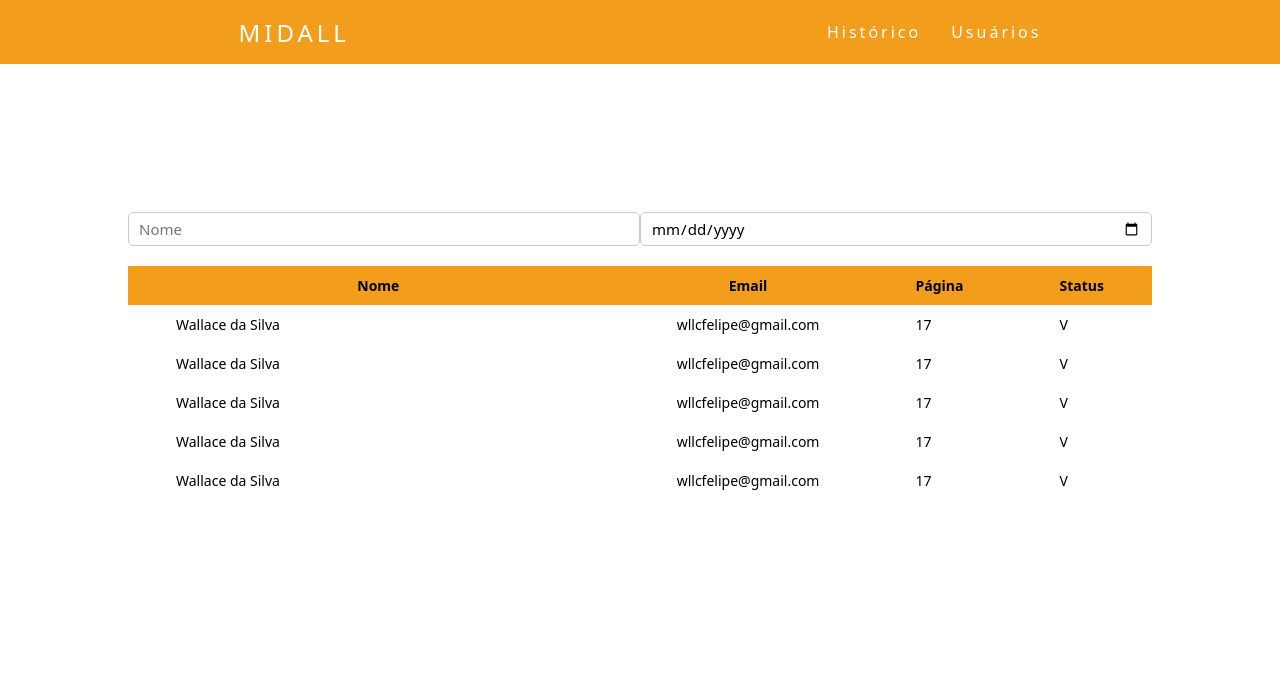
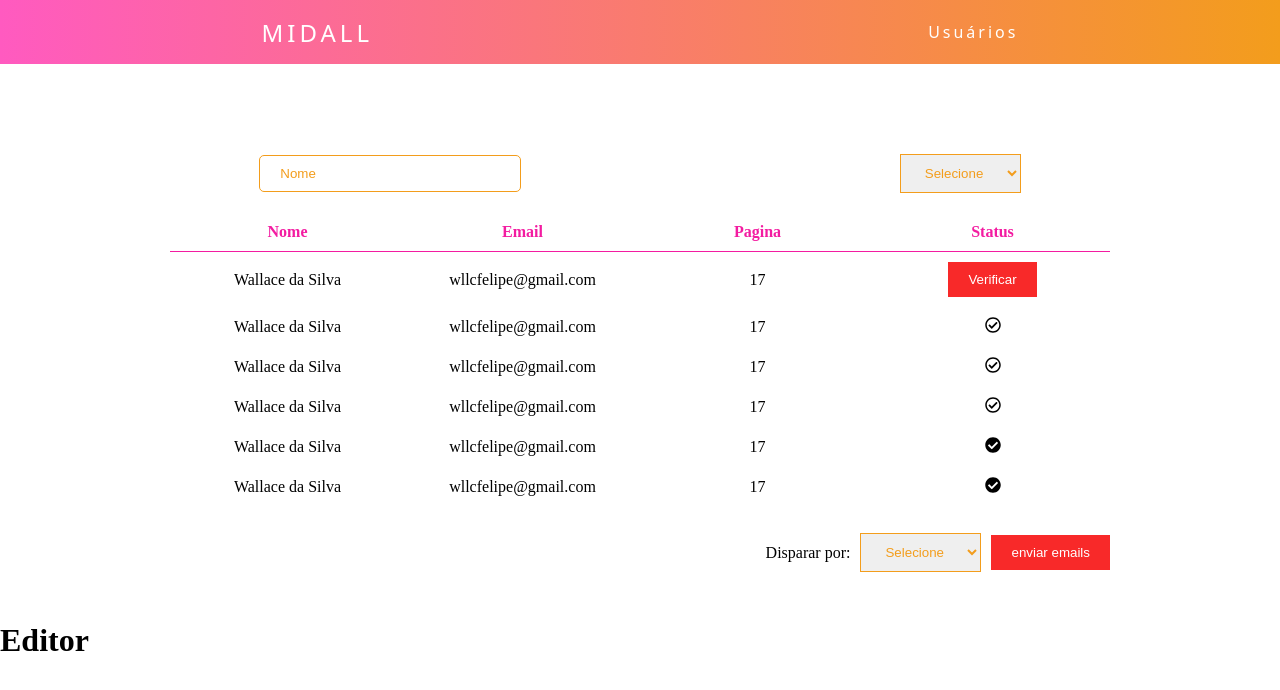
Before and after one commit to The-Seven-DSM/Send.me-FrontEnd-2022-2, a React (Create React App) app: page / in a window 1280 px wide. Shown: the top 690 px of the page. Built offline with nearby package versions, Linux system fonts and the light colour scheme.

Commit message:
finalização do layout table e att status

```diff
--- a/package.json
+++ b/package.json
@@ -8,6 +8,7 @@
     "@testing-library/user-event": "^13.2.1",
     "react": "^18.2.0",
     "react-dom": "^18.2.0",
+    "react-icons": "^4.4.0",
     "react-scripts": "5.0.1",
     "styled-components": "^5.3.5",
     "web-vitals": "^2.1.0"
--- a/src/App.css
+++ b/src/App.css
@@ -1,51 +1,143 @@
+root{
+  --cor-laranja: #f39d1c;
+  --cor-rosa: #f31ca1;
+}
 * {
   margin: 0;
   padding: 0;
-    font-family: system-ui, -apple-system, Helvetica, Arial, sans-serif;
 }
-
 a {
   color: #fff;
   text-decoration: none;
   transition: 0.3s;
 }
-
 a:hover {
   opacity: 0.7;
 }
 
-
-/* ------------------------------------Table------------------------------------*/
-
-
-::-webkit-scrollbar{
-  width: 0px;
+main{
+  padding: 50px;
 }
 
+/* -------------------------------------------------- NAVBAR -------------------------------------------------- */
+
+.logo {
+  font-size: 24px;
+  text-transform: uppercase;
+  letter-spacing: 4px;
+}
+nav {
+  display: flex;
+  justify-content: space-around;
+  align-items: center;
+  font-family: system-ui, -apple-system, Helvetica, Arial, sans-serif;
+  background: linear-gradient(to right, #ff5ac0 , #f39d1c );
+  height: 8vh;
+  margin-bottom: 20px;
+}
+.nav-list {
+  list-style: none;
+  display: flex;
+}
+.nav-list li {
+  letter-spacing: 3px;
+  margin-left: 32px;
+}
 @media (max-width: 991px) {
   body {
     overflow-x: hidden;
   }
-  .nav-list {
-   font-size: 13px;
-  }
-  .nav-list li{
-    margin-left: 16px;
-  }
-  .logo{
-    font-size: 18px;
 }
 
-/* ------------------------------------Table------------------------------------*/
+/* -------------------------------------------------- TABLE -------------------------------------------------- */
+.scr{
+  background: red;
+}
+table{
+  padding: 0 60px;
+}
+.search{
+  display:flex;
+  justify-content: space-around;
+  align-items: center;
+  padding:20px;
+  background: #fff;
+}
+input{
+  width: 220px;
+  padding: 10px 20px;
+  margin: 0 10px;
+  outline: none;
+  border: 1px solid #f39d1c;
+  border-radius: 5px;
+}
+select{
+  margin: 0 10px;
+  padding: 10px 20px;
+  border: 1px solid #f39d1c;
+  color: #f39d1c;
+}
 
+.table-section{
+  height: 300px;
+  overflow-y: scroll;
+  padding: 0 120px;
+}
+::-webkit-scrollbar{
+  width: 0px;
+}
+table{
+  width:100%;
+  table-layout: fixed;
+  border-collapse: collapse;
+}
+thead th{
+  position: sticky;
+  top: 0;
+  background: #fff;
+  color: #f31ca1;
+  font-size: 16px;
+  border-bottom: 1px solid #f31ca1;
+}
 th,td{
-    padding: 5px 40px;
+  padding: 10px 20px;
+  word-break: break-all;
+  text-align: center;
 }
+/* tr:hover td{
+  background: #f6f6f6;
+  color: #f39d1c;
+} */
+::placeholder{
+  color: #f39d1c;
+}
+
+.send{
+  display: flex;
+  justify-content: flex-end;
+  align-items: center;
+  padding: 20px 120px 0 0;
+}
+button{
+  padding: 10px 20px;
+  background: #f82929;
+  cursor: pointer;
+  color: #fff;
+  border: 0;
 
 }
 
-@media (max-width: 662px){
+@media(max-width:991px){
+  .table-section{
+    padding: 0 10px;
+  }
   th,td{
-    padding: 5px 20px;
+    font-size: 13px;
+  }
+  .send{
+    padding: 20px;
+    justify-content: center;
   }
 }
+
+/* -------------------------------------------------- TABLE -------------------------------------------------- */
--- a/src/App.js
+++ b/src/App.js
@@ -2,12 +2,14 @@ import React from 'react';
 import Header from './components/Header/header';
 import Table from './components/Table/table';
 import './App.css';
+import Editor from './Editor/editor';
 
 function App() {
   return(
     <>
       <Header />
       <Table />
+      <Editor />
     </>
 
   )
--- /dev/null
+++ b/src/Editor/editor.js
@@ -0,0 +1,9 @@
+import React from "react";
+
+function Editor(){
+    return(
+        <h1>Editor</h1>
+    )
+}
+
+export default Editor;
--- a/src/components/Header/header.js
+++ b/src/components/Header/header.js
@@ -1,30 +1,22 @@
 import React from 'react'
-import * as C from './styles';
 
 function Header(){
 
     return(
-      // <nav>
-      //   <a className="logo" href="/">Midall</a>
-      //   <div className="mobile-menu">
-      //     <div className="line1"></div>
-      //     <div className="line2"></div>
-      //     <div className="line3"></div>
-      //   </div>
-      //   <ul className="nav-list">
-      //     <li><a href="#">Início</a></li>
-      //     <li><a href="#">Histórico</a></li>
-      //     <li><a href="#">Usuários</a></li>
-      //   </ul>
-      // </nav>
-      <C.Nav>
-        <C.Logo><a href='/'>Midall</a></C.Logo>
-        <C.Links>
-          <a href='/'>Histórico</a>
-          <a href='/'>Usuários</a>
-        </C.Links>
+      <nav>
+        <a className="logo" href="/">Midall</a>
+        <ul className="nav-list">
+          <li><a href="/">Usuários</a></li>
+        </ul>
+      </nav>
+      // <C.Nav>
+      //   <C.Logo><a href='/'>Midall</a></C.Logo>
+      //   <C.Links>
+      //     <a href='/'>Histórico</a>
+      //     <a href='/'>Usuários</a>
+      //   </C.Links>
 
-      </C.Nav>
+      // </C.Nav>
     )
 };
 export default Header
--- a/src/components/Header/styles.js
+++ /dev/null
@@ -1,22 +0,0 @@
-import styled from "styled-components";
-
-export const Logo = styled.div`
-    font-size: 24px;
-    text-transform: uppercase;
-    letter-spacing: 4px;
-`;
-
-export const Nav = styled.div`
-    display: flex;
-    justify-content: space-around;
-    align-items: center;
-    background: #f39d1c;
-    height: 8vh;
-`;
-
-export const Links = styled.div`
-    list-style: none;
-    display: flex;
-    letter-spacing: 3px;
-    gap: 30px;
-`;
--- a/src/components/Table/styles.js
+++ /dev/null
@@ -1,53 +0,0 @@
-import styled from "styled-components";
-
-export const Main = styled.main`
-    display: flex;
-    flex-direction: column;
-    justify-content: center;
-    align-items: center;
-    padding: 8rem ;
-`;
-
-export const Table = styled.table`
-     border-collapse: collapse;
-`;
-
-export const Thead = styled.thead`
-    position: sticky;
-    top: 0;
-    background: #f39d1c;
-    width: 80%;
-`;
-
-export const Tbody = styled.tbody``;
-
-
-
-export const Td = styled.td`
-    width: 100%;
-    padding: 10px 3rem;
-    font-size: 14px;
-`;
-
-export const Th = styled.th`
-    width: 100%;
-    padding: 10px 3rem;
-    font-size: 14px;
-`;
-
-export const InputContent = styled.div`
-    width: 100%;
-    display: flex;
-    justify-content:space-between ;
-
-`;
-
-export const Input = styled.input`
-    outline: none;
-    width: 80%;
-    border-radius: 5px;
-    padding: 5px 10px;
-    margin: 20px 0;
-    font-size: 15px;
-    border: 1px solid #ccc
-`;
--- a/src/components/Table/table.js
+++ b/src/components/Table/table.js
@@ -1,145 +1,116 @@
 import React from "react";
-import * as C from './styles';
+import { FaCheckCircle } from "react-icons/fa";
+import { FaRegCheckCircle } from "react-icons/fa";
 
 function Table(){
+
     return(
-        // <main>
-        //     <div className="search">
+        <main>
+            <div className="search">
+              <input type="text" placeholder="Nome"/>
+              <select>
+                    <option value="0">Selecione</option>
+                    <option value="1">Teste1</option>
+                    <option value="2">Teste2</option>
+                </select>
+            </div>
+            <div className="table-section">
+            <table>
+                <thead>
+                    <tr>
+                        <th>Nome</th>
+                        <th>Email</th>
+                        <th>Pagina</th>
+                        <th>Status</th>
+                    </tr>
+                </thead>
+                <tbody>
+                <tr>
+                        <td>Wallace da Silva</td>
+                        <td>wllcfelipe@gmail.com</td>
+                        <td>17</td>
+                        <td><button id="scr">Verificar</button></td>
 
-        //     </div>
-        //     <div className="fixed">
-        //     <table>
-        //         <thead>
-        //             <tr>
-        //                 <th>Nome</th>
-        //                 <th>Email</th>
-        //                 <th>Pagina</th>
-        //                 <th>Status</th>
-        //             </tr>
-        //         </thead>
-        //         <tbody>
-        //         <tr>
-        //                 <td>Wallace da Silva</td>
-        //                 <td>wllcfelipe@gmail.com</td>
-        //                 <td>17</td>
-        //                 <td>.</td>
-        //             </tr>
-        //             <tr>
-        //                 <td>Wallace da Silva</td>
-        //                 <td>wllcfelipe@gmail.com</td>
-        //                 <td>17</td>
-        //                 <td>.</td>
-        //             </tr>
-        //             <tr>
-        //                 <td>Wallace da Silva</td>
-        //                 <td>wllcfelipe@gmail.com</td>
-        //                 <td>17</td>
-        //                 <td>.</td>
-        //             </tr>
-        //             <tr>
-        //                 <td>Wallace da Silva</td>
-        //                 <td>wllcfelipe@gmail.com</td>
-        //                 <td>17</td>
-        //                 <td>.</td>
-        //             </tr>
-        //             <tr>
-        //                 <td>Wallace da Silva</td>
-        //                 <td>wllcfelipe@gmail.com</td>
-        //                 <td>17</td>
-        //                 <td>.</td>
-        //             </tr>
-        //             <tr>
-        //                 <td>Wallace da Silva</td>
-        //                 <td>wllcfelipe@gmail.com</td>
-        //                 <td>17</td>
-        //                 <td>.</td>
-        //             </tr>
-        //             <tr>
-        //                 <td>Wallace da Silva</td>
-        //                 <td>wllcfelipe@gmail.com</td>
-        //                 <td>17</td>
-        //                 <td>.</td>
-        //             </tr>
-        //             <tr>
-        //                 <td>Wallace da Silva</td>
-        //                 <td>wllcfelipe@gmail.com</td>
-        //                 <td>17</td>
-        //                 <td>.</td>
-        //             </tr>
-        //             <tr>
-        //                 <td>Wallace da Silva</td>
-        //                 <td>wllcfelipe@gmail.com</td>
-        //                 <td>17</td>
-        //                 <td>.</td>
-        //             </tr>
-        //             <tr>
-        //                 <td>Wallace da Silva</td>
-        //                 <td>wllcfelipe@gmail.com</td>
-        //                 <td>17</td>
-        //                 <td>.</td>
-        //             </tr>
-        //             <tr>
-        //                 <td>Wallace da Silva</td>
-        //                 <td>wllcfelipe@gmail.com</td>
-        //                 <td>17</td>
-        //                 <td>.</td>
-        //             </tr>
-        //             <tr>
-        //                 <td>Wallace da Silva</td>
-        //                 <td>wllcfelipe@gmail.com</td>
-        //                 <td>17</td>
-        //                 <td>.</td>
-        //             </tr>
-        //         </tbody>
-        //     </table>
-        //     </div>
-        // </main>
-
-        <C.Main>
-            <C.InputContent>
-                <C.Input placeholder="Nome"/>
-                <C.Input type="date"/>
-            </C.InputContent>
-            <C.Table>
-                <C.Thead>
-                    <C.Th>Nome</C.Th>
-                    <C.Th>Email</C.Th>
-                    <C.Th>Página</C.Th>
-                    <C.Th>Status</C.Th>
-                </C.Thead>
-                <C.Tbody>
-                    <C.Td>Wallace da Silva</C.Td>
-                    <C.Td>wllcfelipe@gmail.com</C.Td>
-                    <C.Td>17</C.Td>
-                    <C.Td>V</C.Td>
-                </C.Tbody>
-                <C.Tbody>
-                    <C.Td>Wallace da Silva</C.Td>
-                    <C.Td>wllcfelipe@gmail.com</C.Td>
-                    <C.Td>17</C.Td>
-                    <C.Td>V</C.Td>
-                </C.Tbody>
-                <C.Tbody>
-                    <C.Td>Wallace da Silva</C.Td>
-                    <C.Td>wllcfelipe@gmail.com</C.Td>
-                    <C.Td>17</C.Td>
-                    <C.Td>V</C.Td>
-                </C.Tbody>
-                <C.Tbody>
-                    <C.Td>Wallace da Silva</C.Td>
-                    <C.Td>wllcfelipe@gmail.com</C.Td>
-                    <C.Td>17</C.Td>
-                    <C.Td>V</C.Td>
-                </C.Tbody>
-                <C.Tbody>
-                    <C.Td>Wallace da Silva</C.Td>
-                    <C.Td>wllcfelipe@gmail.com</C.Td>
-                    <C.Td>17</C.Td>
-                    <C.Td>V</C.Td>
-                </C.Tbody>
-            </C.Table>
-        </C.Main>
-
+                    </tr>
+                    <tr>
+                        <td>Wallace da Silva</td>
+                        <td>wllcfelipe@gmail.com</td>
+                        <td>17</td>
+                        <td><FaRegCheckCircle /></td>
+                    </tr>
+                    <tr>
+                        <td>Wallace da Silva</td>
+                        <td>wllcfelipe@gmail.com</td>
+                        <td>17</td>
+                        <td><FaRegCheckCircle /></td>
+                    </tr>
+                    <tr>
+                        <td>Wallace da Silva</td>
+                        <td>wllcfelipe@gmail.com</td>
+                        <td>17</td>
+                        <td><FaRegCheckCircle /></td>
+                    </tr>
+                    <tr>
+                        <td>Wallace da Silva</td>
+                        <td>wllcfelipe@gmail.com</td>
+                        <td>17</td>
+                        <td><FaCheckCircle /></td>
+                    </tr>
+                    <tr>
+                        <td>Wallace da Silva</td>
+                        <td>wllcfelipe@gmail.com</td>
+                        <td>17</td>
+                        <td><FaCheckCircle /></td>
+                    </tr>
+                    <tr>
+                        <td>Wallace da Silva</td>
+                        <td>wllcfelipe@gmail.com</td>
+                        <td>17</td>
+                        <td><FaCheckCircle /></td>
+                    </tr>
+                    <tr>
+                        <td>Wallace da Silva</td>
+                        <td>wllcfelipe@gmail.com</td>
+                        <td>17</td>
+                        <td><FaCheckCircle /></td>
+                    </tr>
+                    <tr>
+                        <td>Wallace da Silva</td>
+                        <td>wllcfelipe@gmail.com</td>
+                        <td>17</td>
+                        <td>.</td>
+                    </tr>
+                    <tr>
+                        <td>Wallace da Silva</td>
+                        <td>wllcfelipe@gmail.com</td>
+                        <td>17</td>
+                        <td>.</td>
+                    </tr>
+                    <tr>
+                        <td>Wallace da Silva</td>
+                        <td>wllcfelipe@gmail.com</td>
+                        <td>17</td>
+                        <td>.</td>
+                    </tr>
+                    <tr>
+                        <td>Wallace da Silva</td>
+                        <td>wllcfelipe@gmail.com</td>
+                        <td>17</td>
+                        <td>.</td>
+                    </tr>
+                </tbody>
+            </table>
+            </div>
+            <div className="send">
+                <p>Disparar por:</p>
+                <select>
+                    <option value="0">Selecione</option>
+                    <option value="1">Teste1</option>
+                    <option value="2">Teste2</option>
+                </select>
+                <button>enviar emails</button>
+            </div>
+        </main>
     )
 }
 
```
Also changed, not shown: 1 other file (tests, documents, lock files or other folders). Lines whose indentation alone changed are shown as unchanged.
